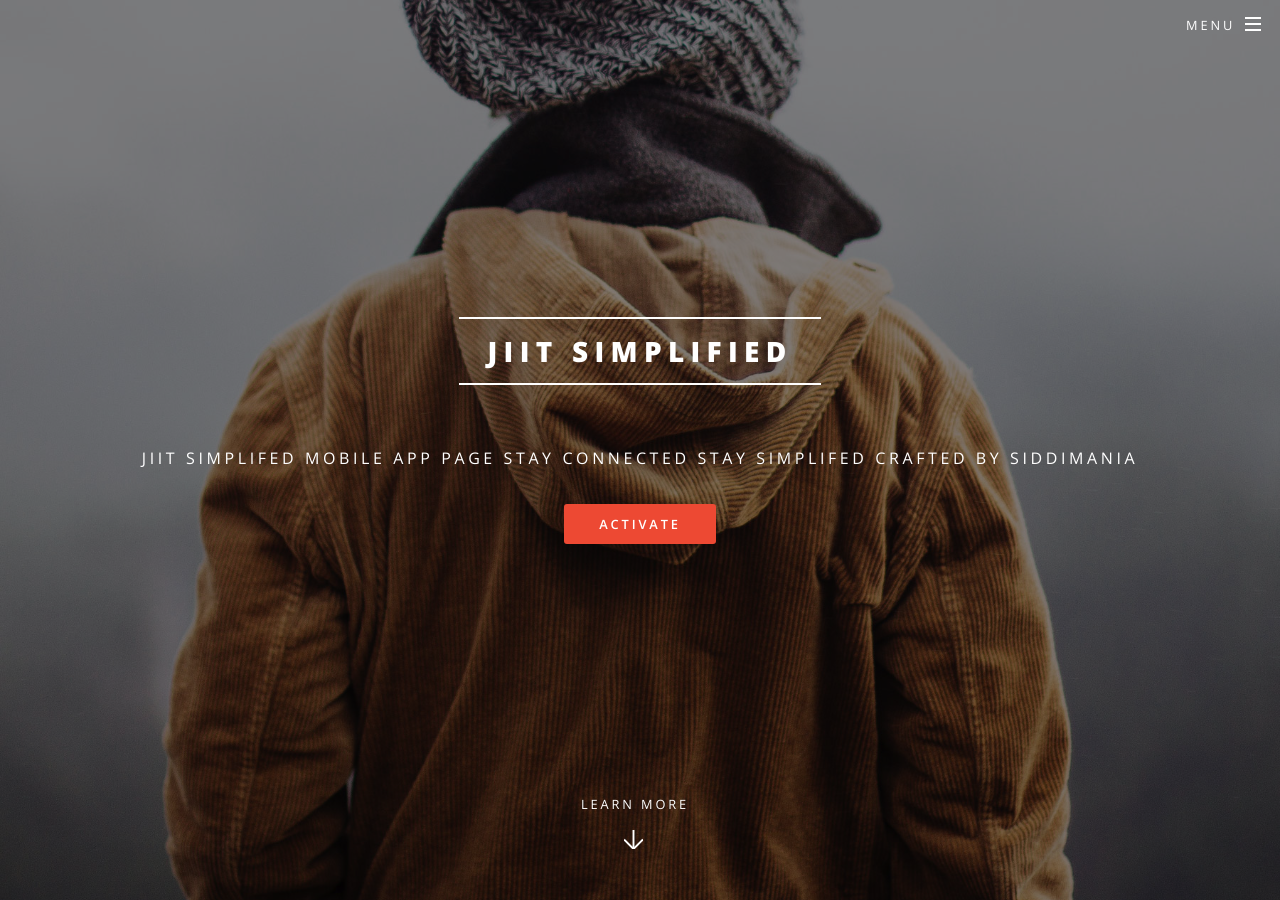
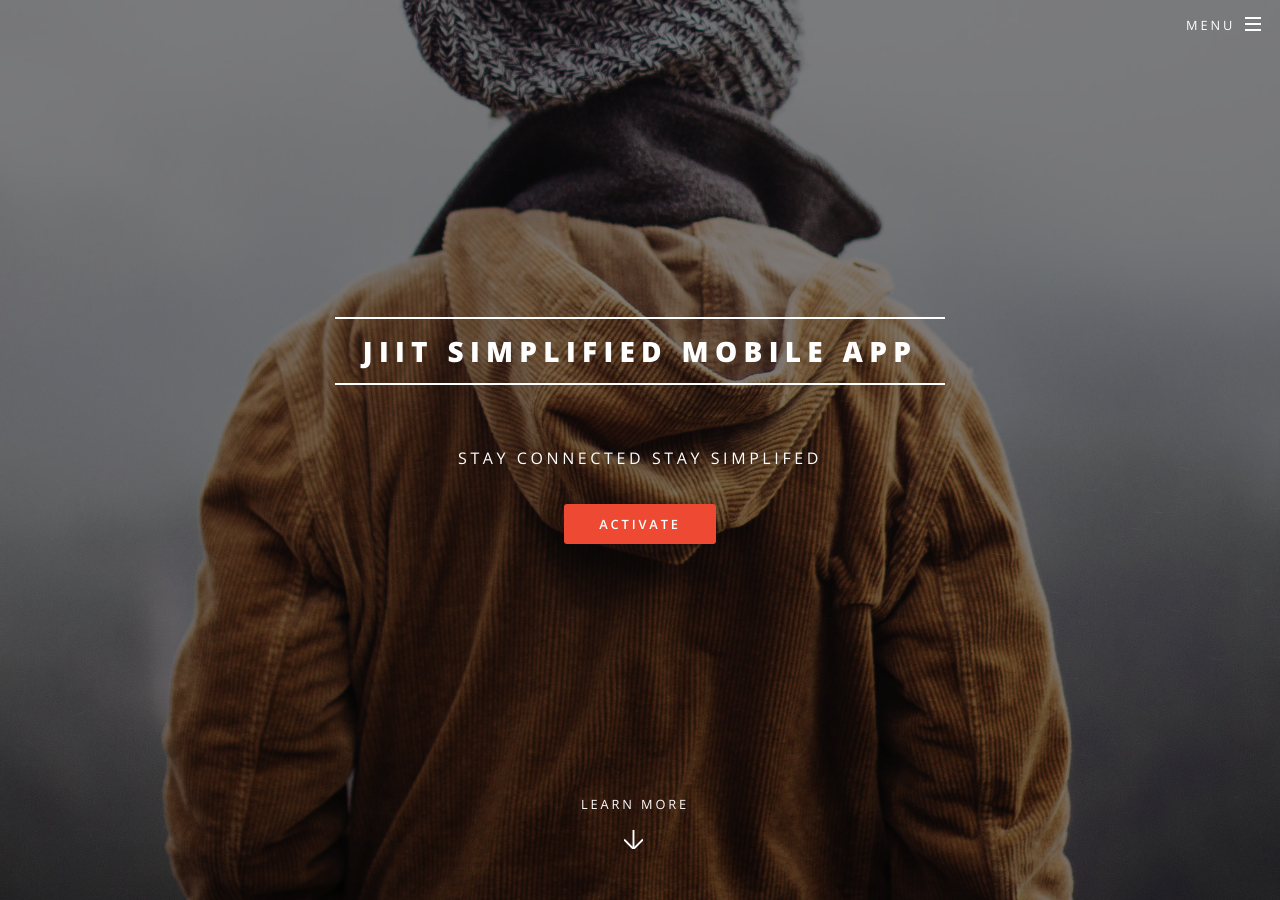
Before and after one commit to sarthakkapoor21/jiitsimplified-app, a Jekyll site: the page built from index.html, in a window 1280 px wide and 900 px high. Built offline with Jekyll 4.4.1, drawn with Linux system fonts in a browser that asks for light colours.

Commit message:
update tile of home page

```diff
--- a/_config.yml
+++ b/_config.yml
@@ -2,11 +2,9 @@
 #
 
 # Site settings
-title: JIIT Simplified
+title: JIIT Simplified Mobile App
 description: |
-  JIIT Simplifed Mobile App Page
   Stay Connected Stay Simplifed
-  crafted by siddimania
 owner: Siddhartha Dimania # or company name
 first_published: 2016 # if migrating another site, the year of your first publish
 email: siddimania@gmail.com
```
